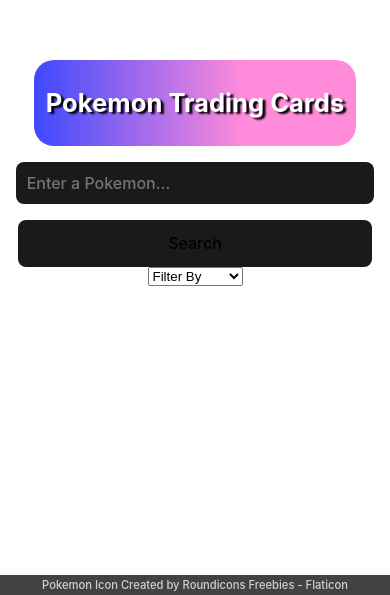
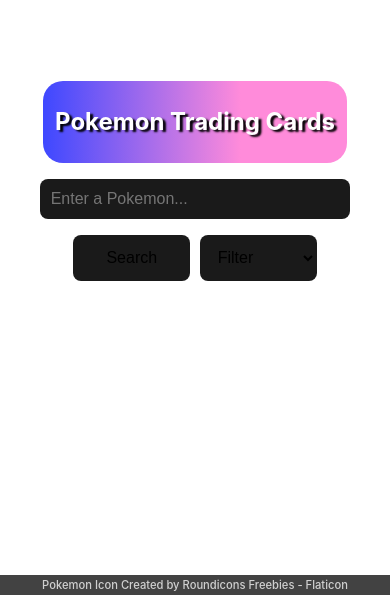
Before and after one commit to Hader0/pokemon-cards-react, a React (Vite) app: page / in a window 390 px wide. Shown: the part 249-844 px from the top of the page. Built offline with nearby package versions, Linux system fonts and the light colour scheme.

Commit message:
Changed some styling to better mobile experience and styled the filter element

```diff
--- a/src/components/CardList.jsx
+++ b/src/components/CardList.jsx
@@ -19,7 +19,7 @@
                 )}
             </div>
         ));
-    } else {
+    } else { // For when  there are no objects in the newCards (state) array
         return (
             <h4 className="invalidEntry">
                 TIP: You have not entered a valid Pokémon, please make sure that only alphanumeric characters are being used...
--- a/src/components/SearchComponent.jsx
+++ b/src/components/SearchComponent.jsx
@@ -85,6 +85,7 @@
 
     return (
         <>
+            <div className="titleSearchComponent">
                 {/* Page title */}
                 <div className="titleCard">
                     <h1 className="titleCardText">Pokemon Trading Cards</h1>
@@ -100,17 +101,19 @@
                         onKeyPress={handleKeyPress} // Detect Enter key press
                         onChange={handleInputChange}
                     />
+                    <div className="submitFilterButtons">
                         {/* Submit button */}
                         <button className="buttonSubmit" onClick={addCards}>Search</button>
 
                         {/* Filter dropdown */}
                         <select className="filterSelect" value={filter} onChange={handleFilterChange}>
-                    <option value="">Filter By</option>
+                            <option value="">Filter</option>
                             <option value="price">Price</option>
-                    <option value="alphabetical">Alphabetical</option>
+                            <option value="alphabetical">Name</option>
                             <option value="rarity">Rarity</option>
                         </select>
-
+                    </div>
+                </div>
             </div>
 
 
@@ -124,6 +127,5 @@
         </>
     )
 }
-{/* filter={filter} */}
 
 export default SearchCard;
--- a/src/styles/searchCard.css
+++ b/src/styles/searchCard.css
@@ -1,21 +1,22 @@
-
 #root {
     display: flex;
     flex-direction: column;
     justify-content: center;
     align-items: center;
-
     padding: 0;
 }
 
-/* Input Field & Button & Title */
+/* Input Field & Button, Filter & Title */
+
+.titleSearchComponent {
+    max-width: 100%;
+}
 
 .titleCard {
     color: #fff;
     background: #3E48FF;
     background: linear-gradient(to right, #3E48FF 0%, #FF8BDA 65%);
     border-radius: 20px;
-
     padding: 1rem;
     margin: 2rem;
 }
@@ -28,29 +29,21 @@
 .inputButtonSection {
     display: flex;
     flex-direction: row;
-    justify-content: space-between;
+    justify-content: center;
     align-items: center;
-
+    width: 100%;
     margin-bottom: 1rem;
-
-    width: 80%;
-
     align-self: center;
 }
 
 .inputField {
-    padding: 0.6rem;
-    margin: 0;
-    width: 70%;
-
+    padding: 1rem;
+    width: 100%;
     border-radius: 8px;
     border: 1px solid transparent;
     font-size: 1em;
     font-weight: 500;
-    font-family: inherit;
     background-color: #1a1a1a;
-    cursor: pointer;
-
     transition: 0.5s ease;
 }
 
@@ -58,17 +51,26 @@
     border-color: #fff;
 }
 
+.submitFilterButtons {
+    display: flex;
+    flex-direction: row;
+    justify-content: center;
+    align-items: center;
+    width: 65%;
+}
+
+/* Submit Button */
 .buttonSubmit {
+    width: 40%;
     margin: 0;
+    margin-right: 0.5rem;
     border-radius: 8px;
     border: 1px solid transparent;
-    padding: 0.6em 7.5%;
+    padding: 1em;
     font-size: 1em;
     font-weight: 500;
-    font-family: inherit;
     background-color: #1a1a1a;
     cursor: pointer;
-
     transition: 0.5s ease;
 }
 
@@ -76,13 +78,29 @@
     border-color: #fff;
 }
 
+/* Select and Options */
+.filterSelect {
+    width: 40%;
+    margin: 0;
+    border-radius: 8px;
+    border: 1px solid transparent;
+    padding: 1rem;
+    font-size: 1em;
+    font-weight: 500;
+    background-color: #1a1a1a;
+    cursor: pointer;
+    transition: 0.5s ease;
+}
 
-/* Card */
+.filterSelect:hover {
+    border-color: #fff;
+}
 
+/* Card Results */
 .cardResults {
     display: flex;
     flex-direction: row;
-    justify-content: space-around;
+    justify-content: space-between;
     align-items: flex-start;
     flex-wrap: wrap;
 }
@@ -90,61 +108,13 @@
 .cardSingle {
     background-color: #35353554;
     border: 3px solid #505050;
-
     display: flex;
     flex-direction: column;
-
     width: fit-content;
-    padding: 1rem;
+    padding: 1.2rem;
     margin: 1.5rem;
-
     border-radius: 20px;
 }
-
-/* Card Name */
-.cardTitle {
-    padding: 0;
-    margin: 1rem 0 0 0;
-
-    color: #fff;
-}
-
-/* Rarity */
-.rarity {
-    /* background-color: #000; */
-
-    align-self: center;
-
-    width: fit-content;
-    padding: 0.5rem;
-}
-
-/* Price */
-.price {
-    color: white;
-}
-
-.priceNull {
-    color: #ff3030;
-}
-
-/* Invalid Entry */
-
-.invalidEntry {
-    color: #ff3a20be;
-    font-style: italic;
-}
-
-/* Loading */
-
-.loading {
-    color: #fff;
-    padding: 1rem;
-    font-size: 1.5rem;
-    font-weight: bold;
-}
-
-/* Reference */
 
 .reference {
     color: #ffffffc0;
@@ -158,37 +128,71 @@
     bottom: 0;
 }
 
+@keyframes appear {
+    0%   {opacity: 0%;}
+    25%  {opacity: 0%;}
+    50%  {opacity: 25%;}
+    100% {opacity: 100%;}
+}
 
+.invalidEntry {
+    color: #ff7c7cda;
+    animation-name: appear;
+    animation-duration: 0.8s;
+}
 
 /* For Mobile */
+@media (max-width: 768px) {
 
-@media (max-width: 768px) {
+    .titleSearchComponent {
+        min-width: 80%;
+    }
     /* Title Card */
     .titleCard {
         margin: 1rem;
         padding: 0.75rem;
-        width: fit-content;
+        max-width: 100%;
+        margin: 0;
+        margin-top: 2rem;
+
+        align-self: center;
     }
 
     .titleCardText {
-        font-size: 1.6rem;
+        font-size: 1.5rem;
         text-align: center;
     }
 
     /* Input and Button Section */
     .inputButtonSection {
+        width: 100%;
         flex-direction: column;
-        width: 100%;
     }
 
     .inputField {
         width: 95%;
         margin-bottom: 1rem;
+        padding: 0.6rem;
+        margin-top: 1rem;
         font-size: 1rem;
     }
 
+    .submitFilterButtons {
+        width: 80%;
+        flex-direction: row;
+        justify-content: space-between;
+    }
+
+    /* Submit Button */
     .buttonSubmit {
-        width: 100%;
+        width: 48%;
+        margin-bottom: 0;
+        padding: 0.8rem;
+    }
+
+    /* Select Dropdown */
+    .filterSelect {
+        width: 48%;
         padding: 0.8rem;
     }
 
@@ -200,9 +204,10 @@
     }
 
     .cardSingle {
-        max-width: 90%;
+        width: 50%;
+        height: fit-content;
         margin: 1rem 0;
-        padding: 1rem;
+        padding: 0.25rem 2rem;
     }
 
     /* Card Title */
@@ -216,7 +221,7 @@
         padding: 0.3rem;
     }
 
-    /* Invalid entry */
+    /* Invalid Entry */
     .invalidEntry {
         font-size: 0.75rem;
         padding: 0.25rem;
@@ -228,7 +233,6 @@
         font-size: 1.2rem;
     }
 
-    /* Reference */
     .reference {
         color: #ffffffc0;
         background-color: #1b1b1bd3;
@@ -239,5 +243,5 @@
         width: 100%;
         position: fixed;
         bottom: 0;
+    }
 }
-}
```
Lines whose indentation alone changed are shown as unchanged.
